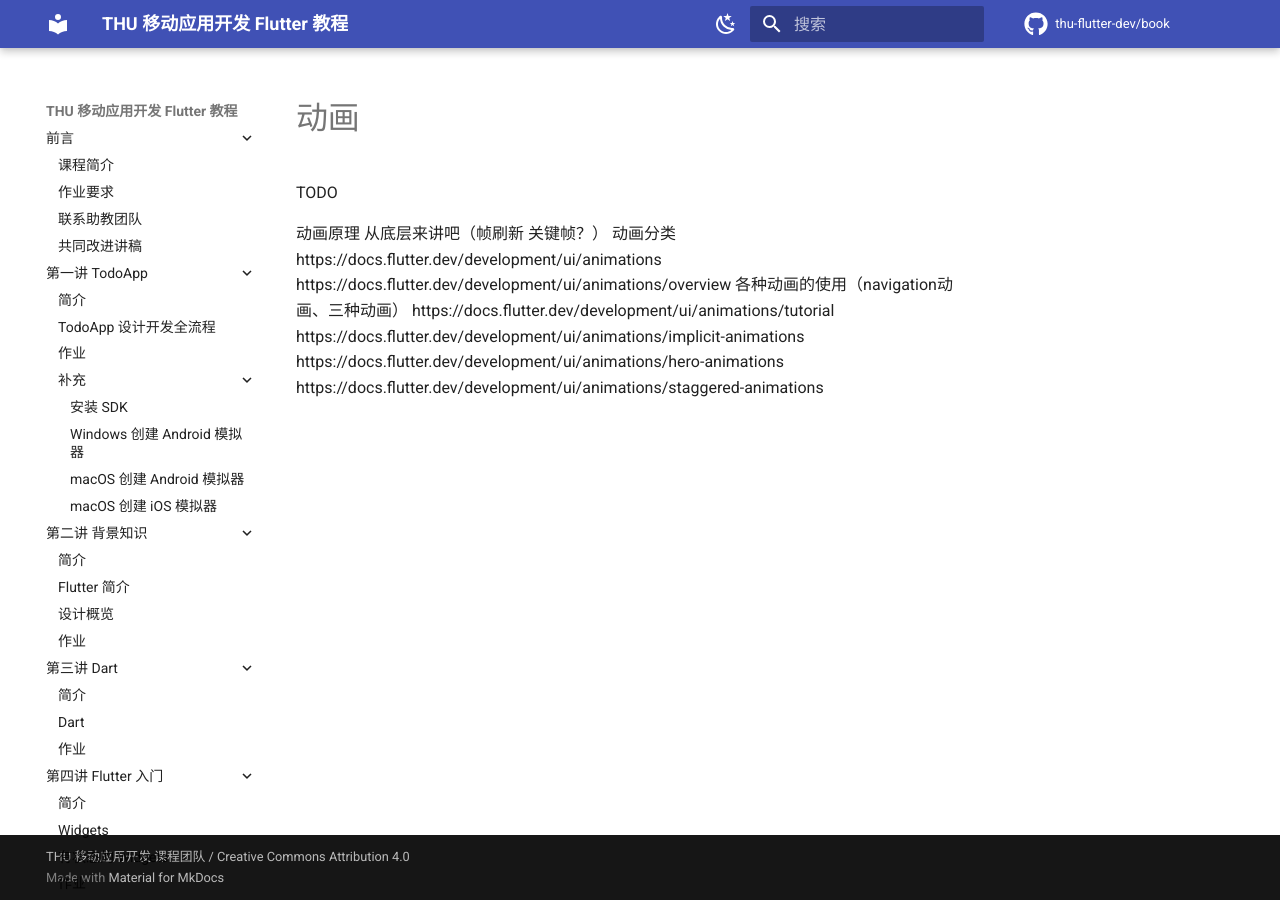
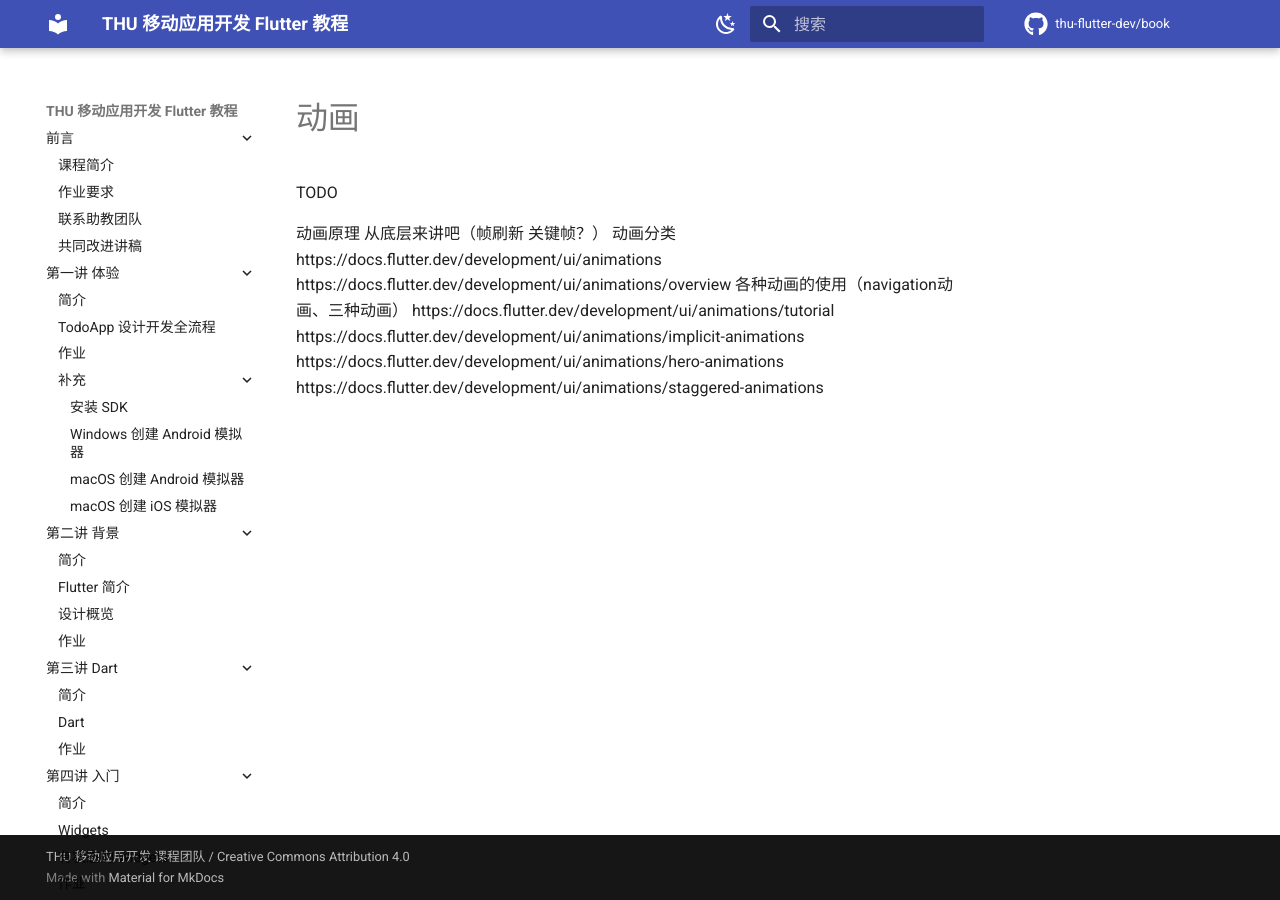
Before and after one commit to thu-mobile-dev/book, an MkDocs documentation site: the page built from docs/LECTURE/5/main-animation.md, in a window 1280 px wide. Built offline with MkDocs 1.6.1 and Material for MkDocs 9.7.7, drawn with Linux system fonts in a browser that asks for light colours; comment, search, counter and statistics services are not loaded; some of the changed lines change nothing that is shown.

```diff
--- a/mkdocs.yml
+++ b/mkdocs.yml
@@ -11,52 +11,52 @@
     - LECTURE/0/homework-requirements.md
     - LECTURE/0/contact-us.md
     - LECTURE/0/welcome-edit.md
-  - 第一讲 TodoApp:
+  - 第一讲 体验:
     - LECTURE/1/introduction.md
-    - LECTURE/1/main.md
+    - LECTURE/1/main-todoapp.md
     - LECTURE/1/homework.md
     - 补充:
       - LECTURE/1/flutter-installation.md
       - LECTURE/1/simulator-windows-android.md
       - LECTURE/1/simulator-macos-android.md
       - LECTURE/1/simulator-macos-ios.md
-  - 第二讲 背景知识:
+  - 第二讲 背景:
     - LECTURE/2/introduction.md
-    - LECTURE/2/main-a.md
-    - LECTURE/2/main-b.md
+    - LECTURE/2/main-flutter-intro.md
+    - LECTURE/2/main-design.md
     - LECTURE/2/homework.md
   - 第三讲 Dart:
     - LECTURE/3/introduction.md
-    - LECTURE/3/main.md
+    - LECTURE/3/main-dart.md
     - LECTURE/3/homework.md
-  - 第四讲 Flutter 入门:
+  - 第四讲 入门:
     - LECTURE/4/introduction.md
-    - LECTURE/4/main-a.md
-    - LECTURE/4/main-b.md
+    - LECTURE/4/main-widgets.md
+    - LECTURE/4/main-stateful.md
     - LECTURE/4/homework.md
     - 补充:
       - LECTURE/4/assets.md
-  - 第五讲 Flutter 进阶:
+  - 第五讲 进阶:
     - LECTURE/5/introduction.md
-    - LECTURE/5/main-a.md
-    - LECTURE/5/main-b.md
-    - LECTURE/5/main-c.md
+    - LECTURE/5/main-layout.md
+    - LECTURE/5/main-examples.md
+    - LECTURE/5/main-animation.md
     - LECTURE/5/homework.md
   - 第六讲 数据持久化:
     - LECTURE/6/introduction.md
-    - LECTURE/6/main-a.md
-    - LECTURE/6/main-b.md
+    - LECTURE/6/main-local.md
+    - LECTURE/6/main-cloud.md
     - LECTURE/6/homework.md
   - 第七讲 后续工作:
     - LECTURE/7/introduction.md
-    - LECTURE/7/main-a.md
-    - LECTURE/7/main-b.md
-    - LECTURE/7/main-c.md
+    - LECTURE/7/main-debug-and-test.md
+    - LECTURE/7/main-ci-and-cd.md
+    - LECTURE/7/main-publish.md
     - LECTURE/7/homework.md
   - 第八讲 扩展:
     - LECTURE/8/introduction.md
-    - LECTURE/8/main-a.md
-    - LECTURE/8/main-b.md
+    - LECTURE/8/main-adaptive-and-responsive.md
+    - LECTURE/8/main-packages.md
   - 后记:
     - LECTURE/9/introduction.md
   - 其他:
```
Also changed, not shown: docs/LECTURE/1/main-todoapp.md (renamed from docs/LECTURE/1/main.md), docs/LECTURE/2/main-design.md (renamed from docs/LECTURE/2/main-b.md), docs/LECTURE/2/main-flutter-intro.md (renamed from docs/LECTURE/2/main-a.md), docs/LECTURE/3/main-dart.md (renamed from docs/LECTURE/3/main.md), docs/LECTURE/4/main-stateful.md (renamed from docs/LECTURE/4/main-b.md), docs/LECTURE/4/main-widgets.md (renamed from docs/LECTURE/4/main-a.md), docs/LECTURE/5/main-animation.md (renamed from docs/LECTURE/5/main-b.md), docs/LECTURE/5/main-examples.md (renamed from docs/LECTURE/5/main-c.md), docs/LECTURE/5/main-layout.md (renamed from docs/LECTURE/5/main-a.md), docs/LECTURE/6/main-cloud.md (renamed from docs/LECTURE/6/main-b.md), docs/LECTURE/6/main-local.md (renamed from docs/LECTURE/6/main-a.md), docs/LECTURE/7/main-ci-and-cd.md (renamed from docs/LECTURE/7/main-c.md), docs/LECTURE/7/main-debug-and-test.md (renamed from docs/LECTURE/7/main-a.md), docs/LECTURE/7/main-publish.md (renamed from docs/LECTURE/7/main-b.md), 2 more files.
